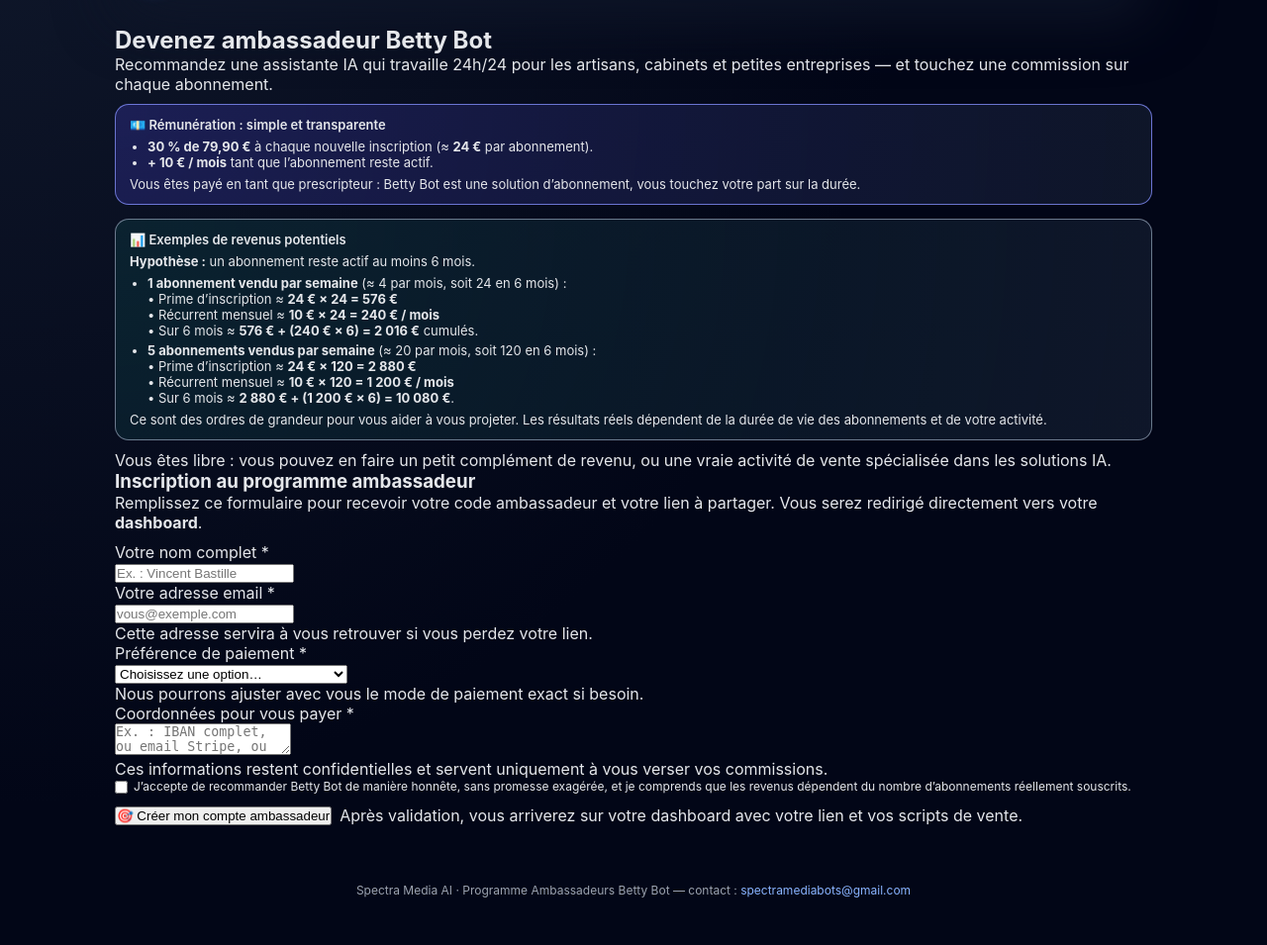
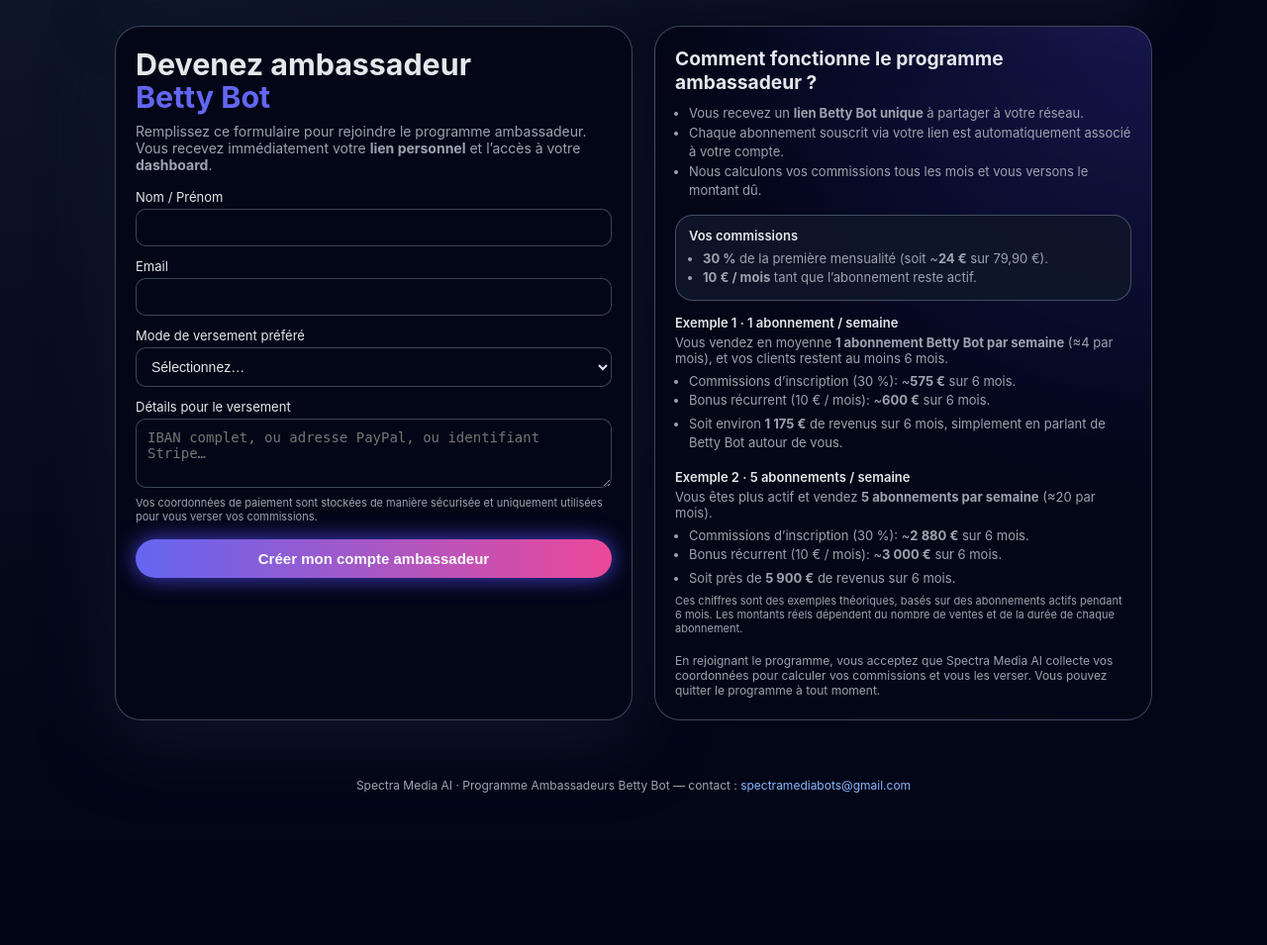
Before and after one commit to vincentbastille10/betty_bots_ambassador, a Flask app: page /inscription in a window 1280 px wide. Shown: the part 98-1053 px from the top of the page at 99% size. After the commit the page ends 899 px from the top, so only its background shows below. Run offline with Flask 3, Linux system fonts and the light colour scheme.

Commit message:
Update inscription.html

```diff
--- a/templates/inscription.html
+++ b/templates/inscription.html
@@ -1,199 +1,180 @@
 {% extends "base.html" %}
-{% block title %}Devenir Ambassadeur Betty Bot{% endblock %}
-
 {% block content %}
 
-<div class="card">
-  <div class="grid-2" style="align-items:flex-start;gap:24px;">
-    <!-- COLONNE GAUCHE : pitch + chiffres -->
-    <div>
-      <h2>Devenez ambassadeur Betty Bot</h2>
-      <p class="lead">
-        Recommandez une assistante IA qui travaille 24h/24 pour les artisans,
-        cabinets et petites entreprises — et touchez une commission sur chaque abonnement.
+<section style="display:flex;flex-wrap:wrap;gap:22px;">
+  <!-- Colonne gauche : formulaire -->
+  <div style="
+        flex:1 1 340px;
+        min-width:280px;
+        background:radial-gradient(circle at top left,#020617,#020617);
+        border-radius:var(--radius-xl);
+        border:1px solid var(--border);
+        padding:22px 20px 24px;
+        box-shadow:0 22px 70px rgba(15,23,42,0.9);
+      ">
+    <h1 style="font-size:1.9rem;line-height:1.1;margin-bottom:8px;">
+      Devenez ambassadeur<br><span style="color:var(--primary);">Betty Bot</span>
+    </h1>
+    <p style="font-size:14px;color:var(--muted);margin-bottom:16px;">
+      Remplissez ce formulaire pour rejoindre le programme ambassadeur.
+      Vous recevez immédiatement votre <strong>lien personnel</strong> et l’accès à votre
+      <strong>dashboard</strong>.
     </p>
 
-      <div style="
-        margin-top:10px;
-        padding:12px 14px;
-        border-radius:14px;
-        border:1px solid rgba(129,140,248,0.8);
-        background:radial-gradient(circle at top left,
-          rgba(79,70,229,0.25),
-          rgba(15,23,42,0.95));
-        font-size:13px;
-      ">
-        <div style="font-weight:600;margin-bottom:6px;">
-          💶 Rémunération : simple et transparente
+    <form method="post" style="display:flex;flex-direction:column;gap:12px;margin-top:6px;">
+      <div>
+        <label for="name" style="font-size:13px;display:block;margin-bottom:4px;">Nom / Prénom</label>
+        <input id="name" name="name" type="text" required
+               style="width:100%;padding:10px 11px;border-radius:10px;border:1px solid var(--border);background:#020617;color:var(--text);font-size:14px;">
       </div>
-        <ul style="padding-left:18px;margin:0;font-size:13px">
-          <li><strong>30&nbsp;% de 79,90&nbsp;€</strong> à chaque nouvelle inscription
-              (≈ <strong>24&nbsp;€</strong> par abonnement).</li>
-          <li><strong>+ 10&nbsp;€ / mois</strong> tant que l’abonnement reste actif.</li>
-        </ul>
-        <p class="hint" style="margin-top:6px;">
-          Vous êtes payé en tant que prescripteur : Betty Bot est une solution
-          d’abonnement, vous touchez votre part sur la durée.
+
+      <div>
+        <label for="email" style="font-size:13px;display:block;margin-bottom:4px;">Email</label>
+        <input id="email" name="email" type="email" required
+               style="width:100%;padding:10px 11px;border-radius:10px;border:1px solid var(--border);background:#020617;color:var(--text);font-size:14px;">
+      </div>
+
+      <div>
+        <label for="payout_method" style="font-size:13px;display:block;margin-bottom:4px;">
+          Mode de versement préféré
+        </label>
+        <select id="payout_method" name="payout_method" required
+                style="width:100%;padding:10px 11px;border-radius:10px;border:1px solid var(--border);background:#020617;color:var(--text);font-size:14px;">
+          <option value="">Sélectionnez…</option>
+          <option value="iban">Virement bancaire (IBAN)</option>
+          <option value="paypal">PayPal</option>
+          <option value="stripe">Compte Stripe</option>
+        </select>
+      </div>
+
+      <div>
+        <label for="payout_details" style="font-size:13px;display:block;margin-bottom:4px;">
+          Détails pour le versement
+        </label>
+        <textarea id="payout_details" name="payout_details" rows="3" required
+                  placeholder="IBAN complet, ou adresse PayPal, ou identifiant Stripe…"
+                  style="width:100%;padding:10px 11px;border-radius:10px;border:1px solid var(--border);background:#020617;color:var(--text);font-size:14px;resize:vertical;"></textarea>
+        <p style="font-size:11px;color:var(--muted);margin-top:4px;">
+          Vos coordonnées de paiement sont stockées de manière sécurisée et uniquement utilisées pour vous verser vos commissions.
         </p>
       </div>
 
-      <!-- Bloc exemples chiffrés -->
+      <button type="submit"
+              style="margin-top:4px;padding:11px 0;border-radius:999px;border:none;
+                     background:linear-gradient(90deg,#6366f1,#ec4899);
+                     color:#f9fafb;font-weight:600;font-size:15px;cursor:pointer;
+                     box-shadow:0 0 22px rgba(79,70,229,0.9);">
+        Créer mon compte ambassadeur
+      </button>
+    </form>
+
+    {% if link %}
       <div style="
-        margin-top:14px;
-        padding:12px 14px;
-        border-radius:14px;
-        border:1px solid rgba(148,163,184,0.7);
-        background:radial-gradient(circle at top left,
-          rgba(15,118,110,0.18),
-          rgba(15,23,42,0.96));
+            margin-top:18px;
+            padding:14px 14px 12px;
+            border-radius:16px;
+            border:1px solid rgba(34,197,94,0.6);
+            background:rgba(22,163,74,0.12);
             font-size:13px;
           ">
-        <div style="font-weight:600;margin-bottom:6px;">
-          📊 Exemples de revenus potentiels
+        <div style="font-weight:600;margin-bottom:6px;color:#bbf7d0;">
+          ✅ Inscription réussie
+        </div>
+        <p style="margin-bottom:6px;">
+          Voici le lien vers votre <strong>dashboard ambassadeur</strong> :
+        </p>
+        <p style="word-break:break-all;margin-bottom:10px;">
+          <a href="{{ link }}" style="color:#a5b4fc;text-decoration:underline;">{{ link }}</a>
+        </p>
+        <p style="margin-bottom:4px;">
+          Vous pouvez l’ajouter en favoris : c’est là que vous verrez vos ventes,
+          vos commissions et les scripts pour convaincre vos clients.
+        </p>
+        {% if betty_link %}
+          <hr style="border:none;border-top:1px solid rgba(148,163,184,0.3);margin:10px 0;">
+          <p style="margin-bottom:4px;">
+            Voici votre <strong>lien Betty Bot à partager</strong> :
+          </p>
+          <p style="word-break:break-all;">
+            <a href="{{ betty_link }}" style="color:#a5b4fc;text-decoration:underline;">{{ betty_link }}</a>
+          </p>
+        {% endif %}
+      </div>
+    {% endif %}
   </div>
 
-        <p style="margin:0 0 6px;">
-          <strong>Hypothèse :</strong> un abonnement reste actif au moins 6&nbsp;mois.
+  <!-- Colonne droite : explications & chiffres -->
+  <div style="
+        flex:1 1 320px;
+        min-width:260px;
+        border-radius:var(--radius-xl);
+        border:1px solid var(--border);
+        padding:20px 20px 22px;
+        background:radial-gradient(circle at top right,rgba(79,70,229,0.25),#020617 55%);
+      ">
+    <h2 style="font-size:1.2rem;margin-bottom:10px;">
+      Comment fonctionne le programme ambassadeur&nbsp;?
+    </h2>
+    <ul style="font-size:13px;color:var(--muted);line-height:1.5;margin-left:14px;margin-bottom:14px;">
+      <li>Vous recevez un <strong>lien Betty Bot unique</strong> à partager à votre réseau.</li>
+      <li>Chaque abonnement souscrit via votre lien est automatiquement associé à votre compte.</li>
+      <li>Nous calculons vos commissions tous les mois et vous versons le montant dû.</li>
+    </ul>
+
+    <div style="
+          margin-top:8px;
+          padding:12px 13px;
+          border-radius:18px;
+          background:rgba(15,23,42,0.9);
+          border:1px solid var(--border);
+          font-size:13px;
+        ">
+      <div style="font-weight:600;margin-bottom:6px;">Vos commissions</div>
+      <ul style="margin-left:14px;line-height:1.5;color:var(--muted);">
+        <li><strong>30&nbsp;%</strong> de la première mensualité (soit ~<strong>24&nbsp;€</strong> sur 79,90&nbsp;€).</li>
+        <li><strong>10&nbsp;€ / mois</strong> tant que l’abonnement reste actif.</li>
+      </ul>
+    </div>
+
+    <div style="margin-top:14px;font-size:13px;">
+      <div style="font-weight:600;margin-bottom:4px;">Exemple 1 · 1 abonnement / semaine</div>
+      <p style="color:var(--muted);margin-bottom:6px;">
+        Vous vendez en moyenne <strong>1 abonnement Betty Bot par semaine</strong> (≈4 par mois),
+        et vos clients restent au moins 6 mois.
       </p>
-
-        <ul style="padding-left:18px;margin:0;">
-          <li style="margin-bottom:4px;">
-            <strong>1 abonnement vendu par semaine</strong>
-            (≈ 4 par mois, soit 24 en 6&nbsp;mois) :
-            <br>
-            • Prime d’inscription ≈ <strong>24&nbsp;€ × 24 = 576&nbsp;€</strong><br>
-            • Récurrent mensuel ≈ <strong>10&nbsp;€ × 24 = 240&nbsp;€ / mois</strong><br>
-            • Sur 6&nbsp;mois ≈ <strong>576&nbsp;€ + (240&nbsp;€ × 6) = 2&nbsp;016&nbsp;€</strong> cumulés.
-          </li>
-          <li>
-            <strong>5 abonnements vendus par semaine</strong>
-            (≈ 20 par mois, soit 120 en 6&nbsp;mois) :
-            <br>
-            • Prime d’inscription ≈ <strong>24&nbsp;€ × 120 = 2&nbsp;880&nbsp;€</strong><br>
-            • Récurrent mensuel ≈ <strong>10&nbsp;€ × 120 = 1&nbsp;200&nbsp;€ / mois</strong><br>
-            • Sur 6&nbsp;mois ≈ <strong>2&nbsp;880&nbsp;€ + (1&nbsp;200&nbsp;€ × 6) = 10&nbsp;080&nbsp;€</strong>.
+      <ul style="margin-left:14px;color:var(--muted);line-height:1.5;">
+        <li>Commissions d’inscription (30&nbsp;%): ~<strong>575&nbsp;€</strong> sur 6&nbsp;mois.</li>
+        <li>Bonus récurrent (10&nbsp;€ / mois): ~<strong>600&nbsp;€</strong> sur 6&nbsp;mois.</li>
+        <li style="margin-top:4px;">
+          Soit environ <strong>1&nbsp;175&nbsp;€</strong> de revenus sur 6&nbsp;mois,
+          simplement en parlant de Betty Bot autour de vous.
         </li>
       </ul>
+    </div>
 
-        <p class="hint" style="margin-top:6px;">
-          Ce sont des ordres de grandeur pour vous aider à vous projeter. Les résultats
-          réels dépendent de la durée de vie des abonnements et de votre activité.
+    <div style="margin-top:16px;font-size:13px;">
+      <div style="font-weight:600;margin-bottom:4px;">Exemple 2 · 5 abonnements / semaine</div>
+      <p style="color:var(--muted);margin-bottom:6px;">
+        Vous êtes plus actif et vendez <strong>5 abonnements par semaine</strong> (≈20 par mois).
+      </p>
+      <ul style="margin-left:14px;color:var(--muted);line-height:1.5;">
+        <li>Commissions d’inscription (30&nbsp;%): ~<strong>2&nbsp;880&nbsp;€</strong> sur 6&nbsp;mois.</li>
+        <li>Bonus récurrent (10&nbsp;€ / mois): ~<strong>3&nbsp;000&nbsp;€</strong> sur 6&nbsp;mois.</li>
+        <li style="margin-top:4px;">
+          Soit près de <strong>5&nbsp;900&nbsp;€</strong> de revenus sur 6&nbsp;mois.
+        </li>
+      </ul>
+      <p style="color:var(--muted);font-size:11px;margin-top:6px;">
+        Ces chiffres sont des exemples théoriques, basés sur des abonnements actifs pendant 6&nbsp;mois.
+        Les montants réels dépendent du nombre de ventes et de la durée de chaque abonnement.
       </p>
     </div>
 
-      <p class="muted" style="margin-top:10px;">
-        Vous êtes libre : vous pouvez en faire un petit complément de revenu, ou
-        une vraie activité de vente spécialisée dans les solutions IA.
-      </p>
-    </div>
-
-    <!-- COLONNE DROITE : formulaire inscription -->
-    <div>
-      <h3 style="margin-top:0;">Inscription au programme ambassadeur</h3>
-      <p class="muted" style="margin-bottom:10px;">
-        Remplissez ce formulaire pour recevoir votre code ambassadeur et votre lien à partager.
-        Vous serez redirigé directement vers votre <strong>dashboard</strong>.
-      </p>
-
-      {% if error %}
-        <div style="
-          margin-bottom:10px;
-          padding:8px 10px;
-          border-radius:10px;
-          border:1px solid rgba(248,113,113,0.8);
-          background:rgba(127,29,29,0.75);
-          font-size:13px;
-        ">
-          {{ error }}
-        </div>
-      {% endif %}
-
-      <form method="post" novalidate>
-        <div class="field-group">
-          <div class="field-label">Votre nom complet *</div>
-          <input
-            type="text"
-            name="name"
-            placeholder="Ex. : Vincent Bastille"
-            value="{{ request.form.name or '' }}"
-            required
-          >
-        </div>
-
-        <div class="field-group">
-          <div class="field-label">Votre adresse email *</div>
-          <input
-            type="email"
-            name="email"
-            placeholder="vous@exemple.com"
-            value="{{ request.form.email or '' }}"
-            required
-          >
-          <div class="hint">
-            Cette adresse servira à vous retrouver si vous perdez votre lien.
+    <div style="margin-top:18px;font-size:12px;color:var(--muted);">
+      En rejoignant le programme, vous acceptez que Spectra Media AI collecte vos coordonnées
+      pour calculer vos commissions et vous les verser. Vous pouvez quitter le programme à tout moment.
     </div>
   </div>
-
-        <div class="field-group">
-          <div class="field-label">Préférence de paiement *</div>
-          <select name="payout_preference" required>
-            <option value="">Choisissez une option…</option>
-            <option value="virement"
-              {% if request.form.payout_preference == 'virement' %}selected{% endif %}>
-              Virement bancaire (RIB / IBAN)
-            </option>
-            <option value="stripe"
-              {% if request.form.payout_preference == 'stripe' %}selected{% endif %}>
-              Compte Stripe (email de connexion)
-            </option>
-            <option value="autre"
-              {% if request.form.payout_preference == 'autre' %}selected{% endif %}>
-              Autre méthode (à discuter)
-            </option>
-          </select>
-          <div class="hint">
-            Nous pourrons ajuster avec vous le mode de paiement exact si besoin.
-          </div>
-        </div>
-
-        <div class="field-group">
-          <div class="field-label">Coordonnées pour vous payer *</div>
-          <textarea
-            name="payout_identifier"
-            placeholder="Ex. : IBAN complet, ou email Stripe, ou autre info utile"
-            required>{{ request.form.payout_identifier or '' }}</textarea>
-          <div class="hint">
-            Ces informations restent confidentielles et servent uniquement à vous verser vos commissions.
-          </div>
-        </div>
-
-        <div class="field-group" style="font-size:12px;">
-          <label style="display:flex;align-items:flex-start;gap:6px;cursor:pointer;">
-            <input
-              type="checkbox"
-              name="accept_terms"
-              value="yes"
-              style="width:auto;margin-top:2px;"
-              {% if request.form.accept_terms %}checked{% endif %}
-            >
-            <span>
-              J’accepte de recommander Betty Bot de manière honnête, sans promesse exagérée,
-              et je comprends que les revenus dépendent du nombre d’abonnements réellement souscrits.
-            </span>
-          </label>
-        </div>
-
-        <div style="margin-top:12px;display:flex;gap:8px;align-items:center;flex-wrap:wrap;">
-          <button type="submit" class="btn-primary">
-            🎯 Créer mon compte ambassadeur
-          </button>
-          <span class="hint">
-            Après validation, vous arriverez sur votre dashboard avec votre lien et vos scripts de vente.
-          </span>
-        </div>
-      </form>
-    </div>
-  </div>
-</div>
+</section>
 
 {% endblock %}
```
Lines whose indentation alone changed are shown as unchanged.
